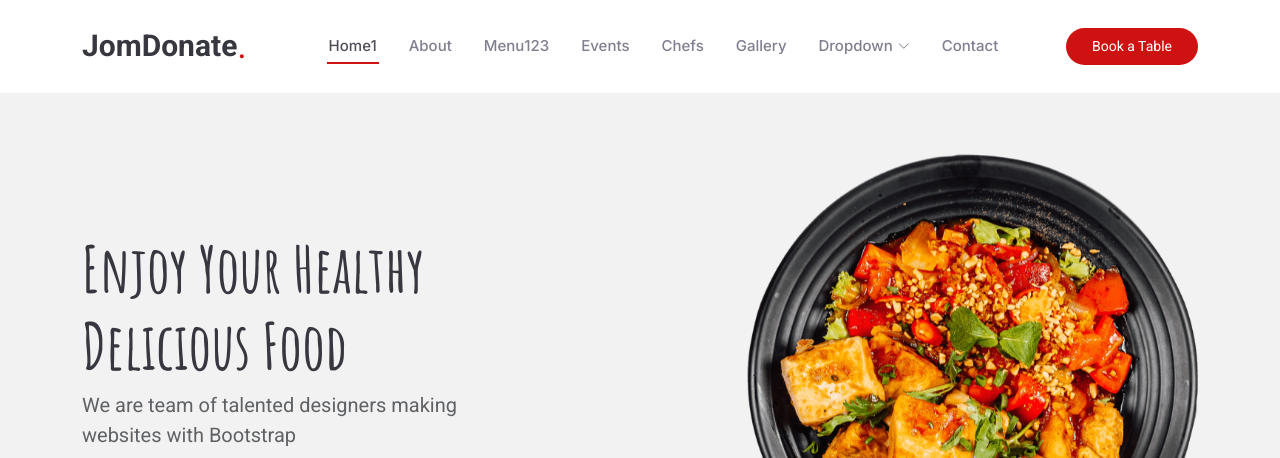
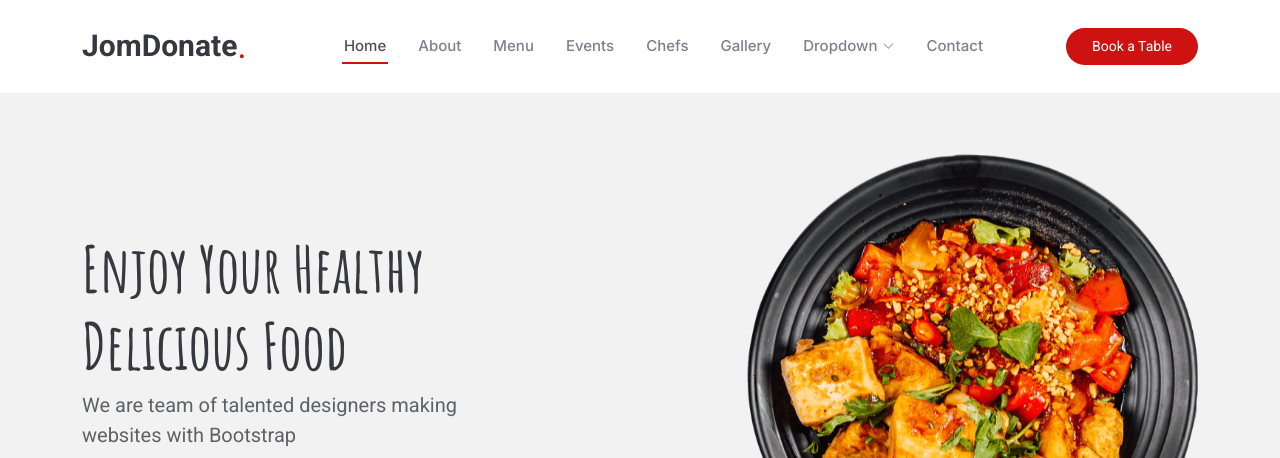
Before and after one commit to peiwwenn/donation, a plain HTML site: page index.html in a window 1280 px wide. Shown: the top 458 px of the page. Drawn offline with Linux system fonts and the light colour scheme.

Commit message:
test commit and merge

```diff
--- a/index.html
+++ b/index.html
@@ -4,7 +4,7 @@
 <head>
   <meta charset="utf-8">
   <meta content="width=device-width, initial-scale=1.0" name="viewport">
-  <title>Index - JomDonate Bootstrap Template 123</title>
+  <title>Index - JomDonate Bootstrap Template</title>
   <meta name="description" content="">
   <meta name="keywords" content="">
 
@@ -52,9 +52,9 @@
 
       <nav id="navmenu" class="navmenu">
         <ul>
-          <li><a href="#hero" class="active">Home1<br></a></li>
+          <li><a href="#hero" class="active">Home<br></a></li>
           <li><a href="#about">About</a></li>
-          <li><a href="#menu">Menu123</a></li>
+          <li><a href="#menu">Menu</a></li>
           <li><a href="#events">Events</a></li>
           <li><a href="#chefs">Chefs</a></li>
           <li><a href="#gallery">Gallery</a></li>
```
